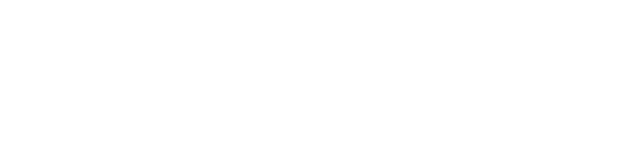
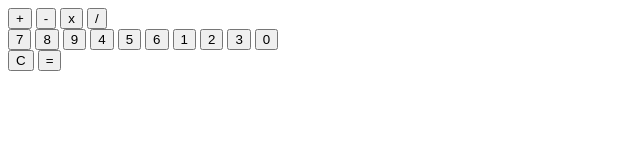
Before and after one commit to brookej7/Calculator_Odin_Project, a plain HTML site: page index.html in a window 1280 px wide. Shown: the whole page, without its empty margins (0-640 px from the left). Drawn offline with Linux system fonts and the light colour scheme.

Commit message:
Create html elements
Constructed the html elements so they can be
functional and styled to create a classic-like
look got a basic calculator.

```diff
--- a/index.html
+++ b/index.html
@@ -8,6 +8,43 @@
     <title>Calculator</title>
 </head>
 <body>
+    <div id="calculator">
+        <div id="screen">
+
+        </div>
+
+        <div class="operators">
+            <button>+</button>
+            <button>-</button>
+            <button>x</button>
+            <button>/</button>
+        </div>
+
+        <div class="square">
+
+            <div class="numbers">
+                <button>7</button>
+                <button>8</button>
+                <button>9</button>
+                <button>4</button>
+                <button>5</button>
+                <button>6</button>
+                <button>1</button>
+                <button>2</button>
+                <button>3</button>
+                <button id ="zero">0</button>
+                <!--<button>.</button>-->
+            </div>
+
+            <div class="side">
+
+                <button id = "clear">C</button>
+                <button>=</button>
+
+            </div>
+        </div>
+
+    <div>
 
 </body>
 </html>
```
